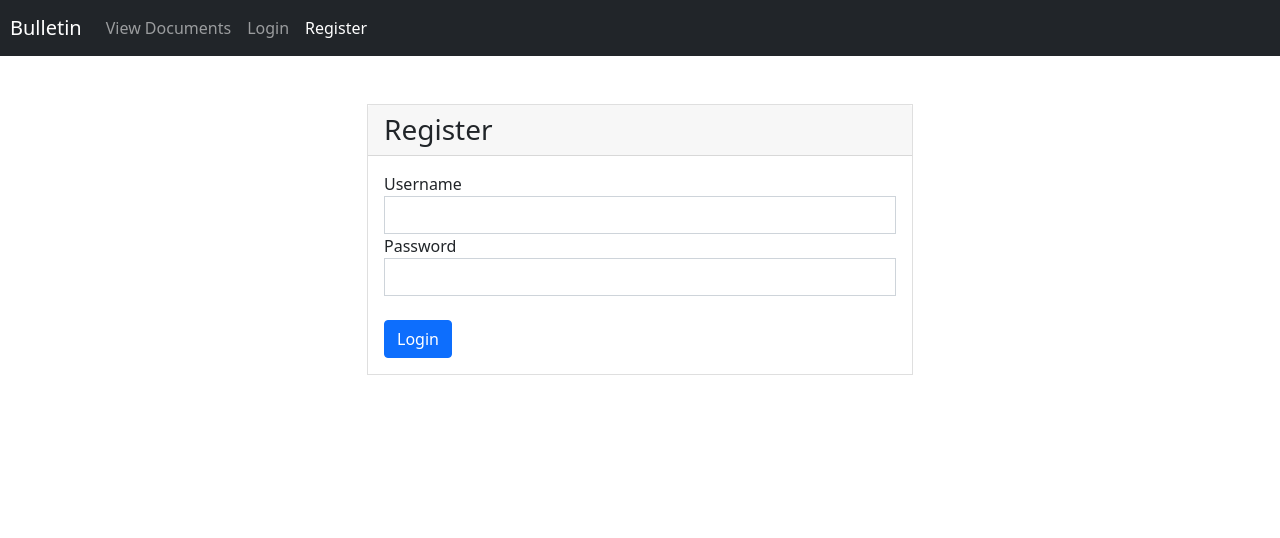
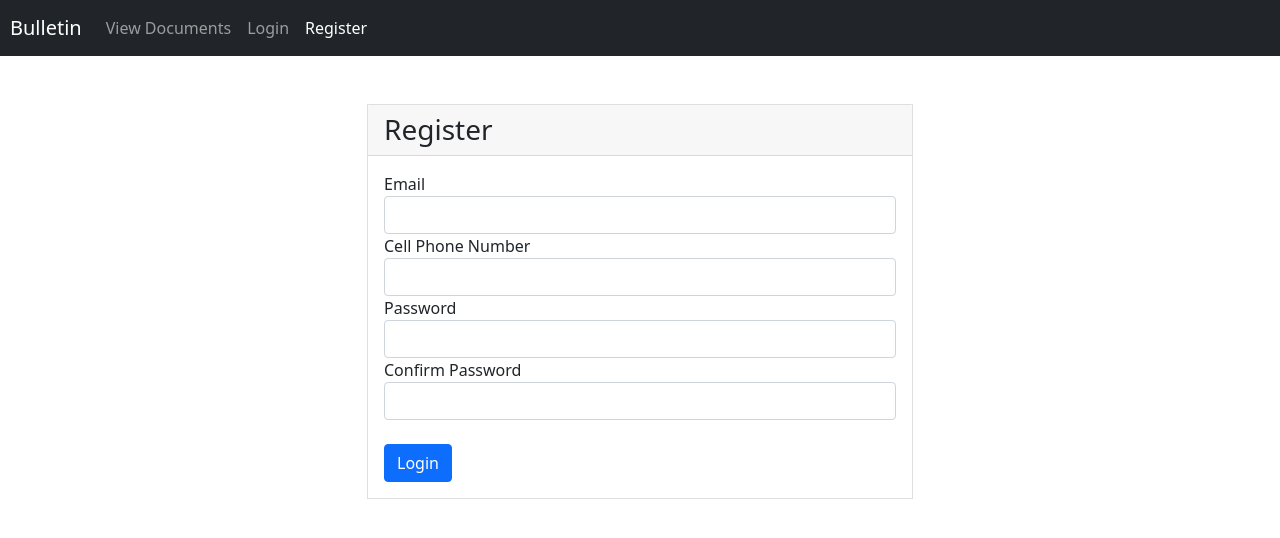
Before and after one commit to 19006041/Document-Bulletin, an Angular app: page /register in a window 1280 px wide. Shown: the top 538 px of the page. Built offline with nearby package versions, Linux system fonts and the light colour scheme.

Commit message:
register

```diff
--- a/src/app/register/register.component.html
+++ b/src/app/register/register.component.html
@@ -8,23 +8,67 @@
       <div class="card rounded-0">
         <div class="card-header">
           <h3 class="mb-0">Register</h3>
-          <div *ngIf="regForm.invalid && !regForm.untouched" >
-            <p>Please ensure the correct credentials are entered</p>
-          </div>
+       <!--    <div *ngIf="regForm.invalid && !regForm.untouched" >
+            <p>Please ensure all the correct credentials are entered</p>
+          </div> -->
         </div>
         <div class="card-body">
           <form #regForm="ngForm" (ngSubmit)="registerUser(regForm)" class="form"  novalidate>
-            <div class="form-group">
-              <label for="uname1">Username</label>
-              <input type="email" [(ngModel)]="registerUserData.email" name="email" class="form-control rounded-0" #email="ngModel" required>
+            <div class="form-group" [class.has-error]="email.invalid && email.touched">
+              <label for="email" class="control-label">Email</label>
+              <input required pattern="^[a-zA-Z0-9_.+-]+@[a-zA-Z0-9-]+\.[a-zA-Z0-9-.]+$"
+                     id="email" type="text" class="form-control" name="email"
+                     [(ngModel)]="registerUserData.email" #email="ngModel">
+              <span class="help-block" *ngIf="email.errors?.required && email.touched">
+                <p>Email is required</p>
+              </span>
+              <span class="help-block" *ngIf="email.errors?.pattern && email.touched">
+                <p>Email is Invalid</p>
+              </span>
             </div>
-            <div class="form-group">
-              <label>Password</label>
-              <input type="password" [(ngModel)]="registerUserData.password" name="password" class="form-control rounded-0" minlength="6"  #password="ngModel" required>
+            <div class="form-group" [class.has-error]="number.invalid && number.touched">
+              <label for="number" class="control-label">Cell Phone Number</label>
+              <input required pattern="^(\+27|0)[6-8][0-9]{8}$"
+                     id="number" type="text" class="form-control" name="number"
+                     [(ngModel)]="registerUserData.number" #number="ngModel">
+              <span class="help-block" *ngIf="number.errors?.required && number.touched">
+                <p>Contact Number is required</p>
+              </span>
+              <span class="help-block" *ngIf="number.errors?.pattern && number.touched">
+                <p>Contact Number is Invalid</p>
+              </span>
+            </div>
+            <div class="form-group" [class.has-error]="password.invalid && password.touched">
+              <label for="password" class="control-label">Password</label>
+              <input required pattern="^(?=.*[A-Za-z])(?=.*\d)[A-Za-z\d]{8,}$"
+                     id="password" type="password" class="form-control" name="password"
+                     [(ngModel)]="registerUserData.password" #password="ngModel">
+              <span class="help-block" *ngIf="password.errors?.required && password.touched">
+                <p>password is required</p>
+              </span>
+              <span class="help-block" *ngIf="password.errors?.pattern && password.touched">
+                <p>Password should be a minimum of 8 characters and contain at least 1 number</p>
+              </span>
+            </div>
+
+            <div class="form-group" [class.has-error]="confirmPassword.invalid && confirmPassword.touched">
+              <label for="confirmPassword" class="control-label">Confirm Password</label>
+              <input required pattern="^(?=.*[A-Za-z])(?=.*\d)[A-Za-z\d]{8,}$"
+                     id="confirmPassword" type="password" class="form-control" name="confirmPassword"
+                     [(ngModel)]="registerUserData.confirmPassword" #confirmPassword="ngModel">
+              <span class="help-block" *ngIf="confirmPassword.errors?.required && confirmPassword.touched">
+                <p>password is required</p>
+              </span>
+              <span class="help-block" *ngIf="confirmPassword.value != password.value && confirmPassword.touched">
+                <p>Passwords should match</p>
+              </span>
+
             </div>
             <br>
             <input type="submit" value="Login"  class="btn btn-primary float-right"/>
           </form>
+
+
         </div>
         <!--/card-block-->
       </div>
```
